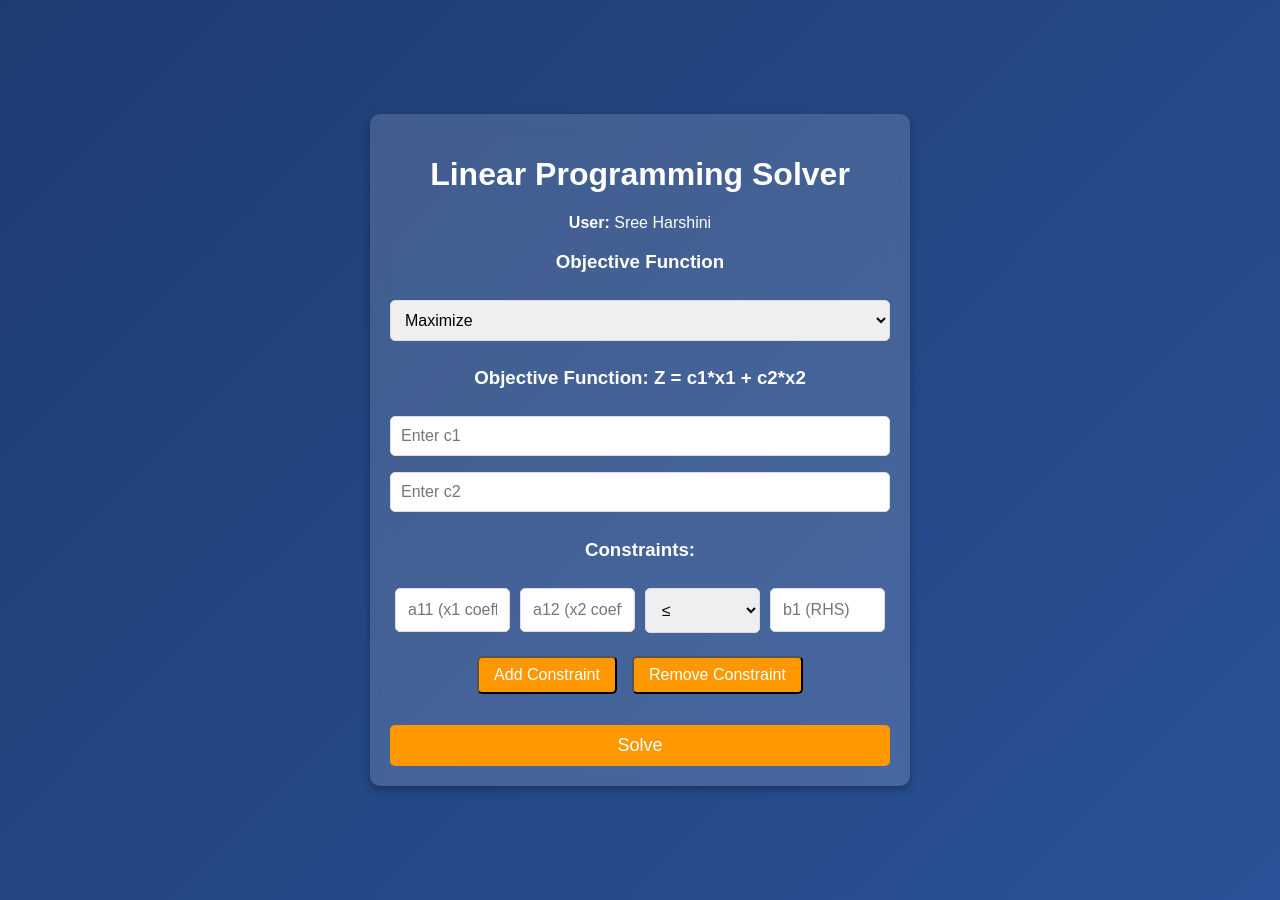
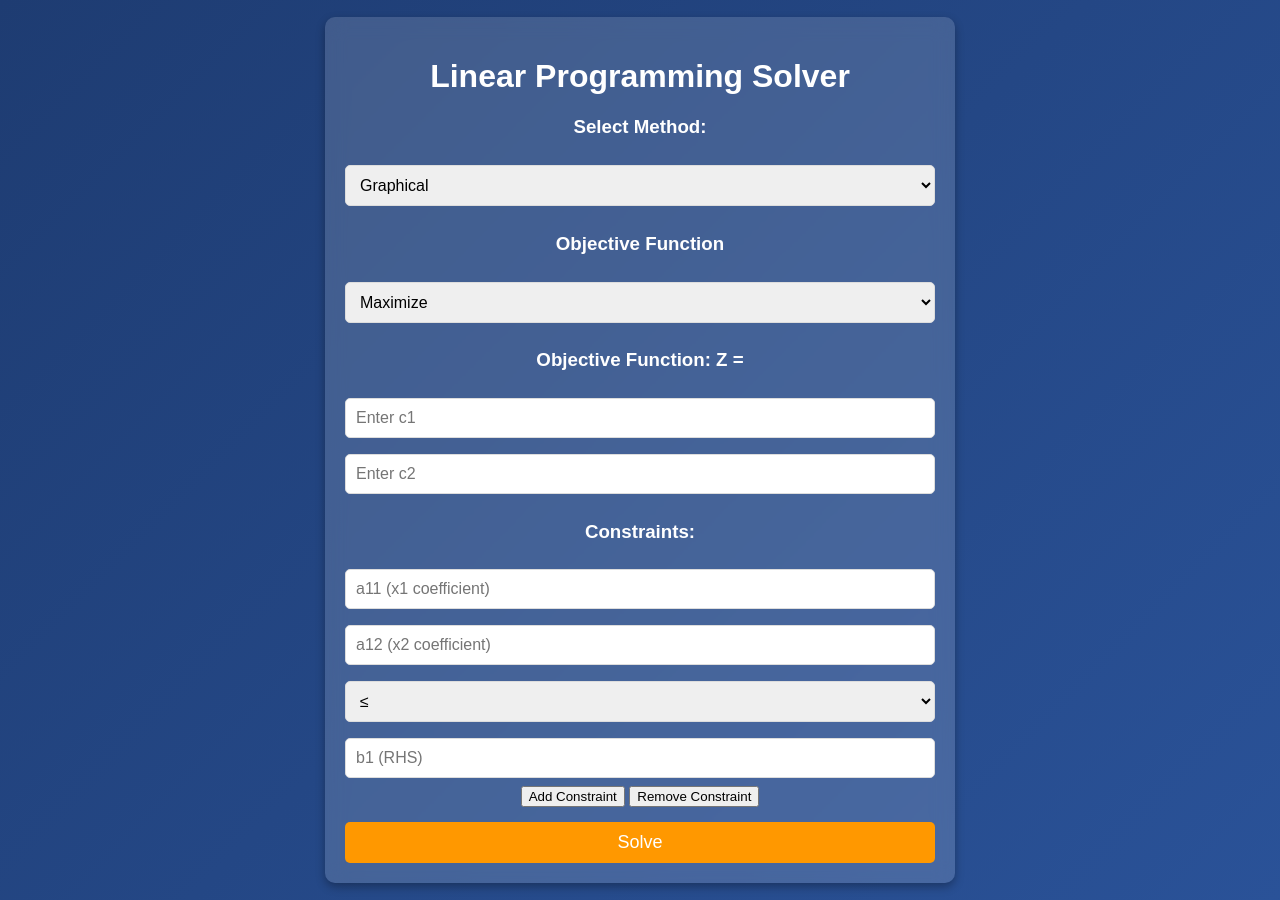
Before and after one commit to Harshini070/MPproject, a Django app: page / in a window 1280 px wide. Run offline with Django 5.2, Linux system fonts and the light colour scheme.

Commit message:
Secondary Commit

```diff
--- a/templates/home.html
+++ b/templates/home.html
@@ -27,17 +25,9 @@
             border-radius: 10px;
             box-shadow: 0 4px 10px rgba(0, 0, 0, 0.3);
             width: 50%;
-            max-width: 500px;
-            animation: fadeIn 1s ease-in-out;
+            max-width: 600px;
         }
 
-        /* Fade-in Animation */
-        @keyframes fadeIn {
-            from { opacity: 0; transform: translateY(-10px); }
-            to { opacity: 1; transform: translateY(0); }
-        }
-
-        /* Input Fields */
         input, select {
             width: 100%;
             padding: 10px;
@@ -71,86 +55,49 @@
             background-color: #e68900;
             transform: scale(1.05);
         }
-
-        /* Error Message */
-        .error {
-            color: #ff4d4d;
-            font-weight: bold;
-        }
-
-        /* Add/Remove Constraints */
-        .add-remove-btns {
-            margin-top: 10px;
-            display: flex;
-            justify-content: center;
-            gap: 15px;
-        }
-
-        .add-btn, .remove-btn {
-            background-color: #ff9800;
-            color: white;
-            padding: 8px 15px;
-            border-radius: 5px;
-            cursor: pointer;
-            transition: 0.3s;
-            font-size: 16px;
-        }
-
-        .add-btn:hover, .remove-btn:hover {
-            background-color: #e68900;
-        }
-
-        /* Constraint Block Styling */
-        .constraint {
-            display: flex;
-            gap: 10px;
-            margin-bottom: 15px;
-            justify-content: center;
-            align-items: center;
-        }
-
-        .constraint input, .constraint select {
-            width: calc(25% - 10px);
-            padding: 12px;
-        }
-
-        /* Responsive Constraints */
-        @media screen and (max-width: 768px) {
-            .constraint {
-                flex-direction: column;
-            }
-            .constraint input, .constraint select {
-                width: 100%;
-            }
-            .add-remove-btns {
-                flex-direction: column;
-            }
-        }
     </style>
 </head>
 <body>
     <div class="form-container">
         <h1>Linear Programming Solver</h1>
-        <p><strong>User:</strong> {{ name }}</p>
 
         <form method="POST" action="{% url 'solve_lp' %}" onsubmit="return validateForm()">
             {% csrf_token %}
 
+            <h3>Select Method:</h3>
+            <select id="method" name="method" onchange="updateForm()" required>
+                <option value="graphical">Graphical</option>
+                <option value="simplex">Simplex</option>
+                <option value="transportation">Transportation</option>
+            </select>
+
+            <div id="simplex-section" style="display: none;">
+                <h3>Number of Decision Variables:</h3>
+                <input type="number" id="num-variables" name="num_variables" min="2" value="2" onchange="updateVariables()">
+            </div>
+
+            <div id="objective-function">
                 <h3>Objective Function</h3>
                 <select name="optimization" required>
                     <option value="maximize">Maximize</option>
                     <option value="minimize">Minimize</option>
                 </select>
 
-            <h3>Objective Function: Z = c1*x1 + c2*x2</h3>
-            <input type="text" id="c1" name="c1" placeholder="Enter c1" required>
-            <input type="text" id="c2" name="c2" placeholder="Enter c2" required>
+                <h3>Objective Function: Z =</h3>
+                <div id="objective-inputs">
+                    <input type="text" name="c1" placeholder="Enter c1" required>
+                    <input type="text" name="c2" placeholder="Enter c2" required>
+                </div>
+            </div>
 
+            <div id="constraints-section">
                 <h3>Constraints:</h3>
                 <div id="constraints">
                     <div class="constraint">
+                        <div class="constraint-inputs">
                             <input type="text" name="a11" placeholder="a11 (x1 coefficient)" required>
                             <input type="text" name="a12" placeholder="a12 (x2 coefficient)" required>
+                        </div>
                         <select name="operator1">
                             <option value="<=">≤</option>
                             <option value=">=">≥</option>
@@ -160,29 +107,47 @@
                     </div>
                 </div>
 
-            <div class="add-remove-btns">
-                <button type="button" class="add-btn" onclick="addConstraint()">Add Constraint</button>
-                <button type="button" class="remove-btn" onclick="removeConstraint()">Remove Constraint</button>
+                <button type="button" onclick="addConstraint()">Add Constraint</button>
+                <button type="button" onclick="removeConstraint()">Remove Constraint</button>
             </div>
-
-            <p id="error-message" class="error"></p>
 
             <button type="submit" class="solve-button">Solve</button>
         </form>
     </div>
 
     <script>
-        function validateForm() {
-            let inputs = document.querySelectorAll("input[type='text']");
-            let errorMessage = document.getElementById("error-message");
+        function updateForm() {
+            let method = document.getElementById("method").value;
+            let simplexSection = document.getElementById("simplex-section");
 
-            for (let input of inputs) {
-                if (isNaN(input.value) || input.value.trim() === "") {
-                    errorMessage.innerText = "⚠ Please enter valid numerical values!";
-                    return false;
+            if (method === "simplex") {
+                simplexSection.style.display = "block";
+                updateVariables(); // Ensure variables update when switching
+            } else {
+                simplexSection.style.display = "none";
             }
         }
-            return true;
+
+        function updateVariables() {
+            let numVars = document.getElementById("num-variables").value;
+            let objInputs = document.getElementById("objective-inputs");
+            objInputs.innerHTML = "";
+
+            for (let i = 1; i <= numVars; i++) {
+                objInputs.innerHTML += `<input type="text" name="c${i}" placeholder="Enter c${i}" required>`;
+            }
+
+            // Update constraints dynamically
+            let constraintsDiv = document.getElementById("constraints");
+            let constraints = constraintsDiv.getElementsByClassName("constraint");
+
+            for (let i = 0; i < constraints.length; i++) {
+                let inputsDiv = constraints[i].getElementsByClassName("constraint-inputs")[0];
+                inputsDiv.innerHTML = "";
+                for (let j = 1; j <= numVars; j++) {
+                    inputsDiv.innerHTML += `<input type="text" name="a${i + 1}${j}" placeholder="a${i + 1}${j} (x${j} coefficient)" required>`;
+                }
+            }
         }
 
         function addConstraint() {
@@ -192,8 +157,11 @@
             const newConstraint = document.createElement('div');
             newConstraint.classList.add('constraint');
             newConstraint.innerHTML = `
-                <input type="text" name="a${numConstraints}1" placeholder="a${numConstraints}1 (x1 coefficient)" required>
-                <input type="text" name="a${numConstraints}2" placeholder="a${numConstraints}2 (x2 coefficient)" required>
+                <div class="constraint-inputs">
+                    ${Array.from({ length: document.getElementById("num-variables").value }, (_, i) =>
+                        `<input type="text" name="a${numConstraints}${i + 1}" placeholder="a${numConstraints}${i + 1} (x${i + 1} coefficient)" required>`
+                    ).join('')}
+                </div>
                 <select name="operator${numConstraints}">
                     <option value="<=">≤</option>
                     <option value=">=">≥</option>
```
Also changed, not shown: other parts of templates/home.html (+0 -8 lines), calc/views.py (line endings or trailing spaces), db.sqlite3, templates/result.html (line endings or trailing spaces). Lines whose indentation alone changed are shown as unchanged.
